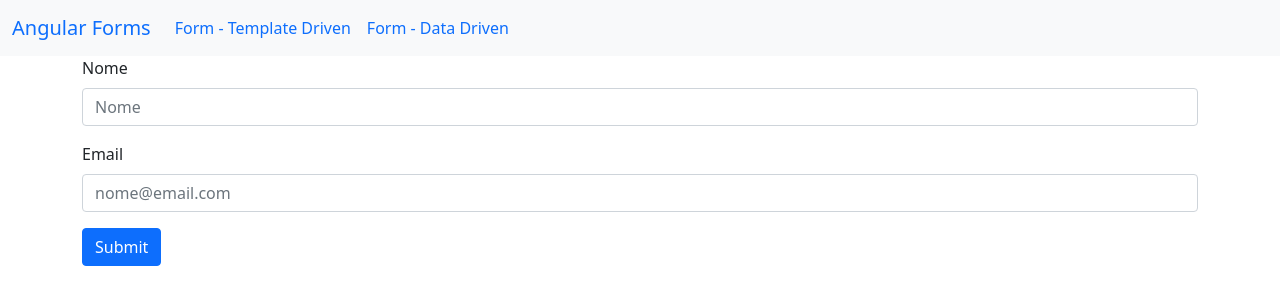
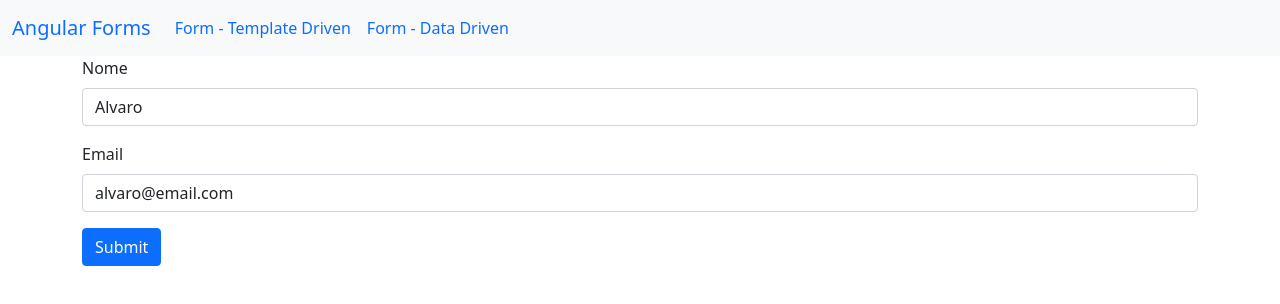
Before and after one commit to alvarogularte/angular-curso, an Angular app in the folder forms/: page /templateForm in a window 1280 px wide. Shown: the top 304 px of the page. Built offline with nearby package versions, Linux system fonts and the light colour scheme.

Commit message:
new: cria conteúdo da aula Forms (template driven) Inicializando valores com ngModel (two-way data-binding)

```diff
--- a/forms/src/app/template-form/template-form.component.html
+++ b/forms/src/app/template-form/template-form.component.html
@@ -1,12 +1,14 @@
 <form #f="ngForm" (ngSubmit)="onSubmit(f)">
   <div class="mb-3">
     <label for="nome" class="form-label">Nome</label>
-    <input type="text" class="form-control" id="nome" name="nome" aria-describedby="nomeHelp" placeholder="Nome" ngModel>
+    <input type="text" class="form-control" id="nome" name="nome" aria-describedby="nomeHelp" placeholder="Nome" [(ngModel)]="usuario.nome">
   </div>
+
+<!-- Também é possível utilizar o ngModel apenas com o property binding => [ngModel] assim não irá alterar o objeto que será utilizado apenas para inicializar -->
 
   <div class="mb-3">
     <label for="email" class="form-label">Email</label>
-    <input type="email" class="form-control" id="email" name="email" aria-describedby="emailHelp" placeholder="nome@email.com" ngModel>
+    <input type="email" class="form-control" id="email" name="email" aria-describedby="emailHelp" placeholder="nome@email.com" [(ngModel)]="usuario.email">
   </div>
 
   <button type="submit" class="btn btn-primary">Submit</button>
--- a/forms/src/app/template-form/template-form.component.ts
+++ b/forms/src/app/template-form/template-form.component.ts
@@ -8,8 +8,14 @@ import { NgForm } from '@angular/forms';
 })
 export class TemplateFormComponent implements OnInit {
 
+  usuario: any = {
+    nome: 'Alvaro',
+    email: 'alvaro@email.com'
+  }
+
   onSubmit(form: NgForm) {
-    console.log(form);
+    console.log(form.value);
+    console.log(this.usuario);
   }
 
   constructor() { }
```
